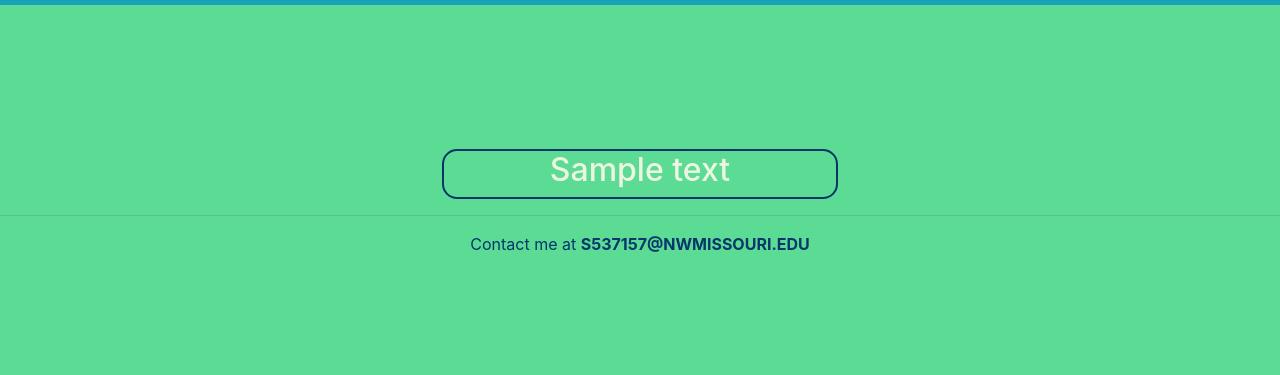
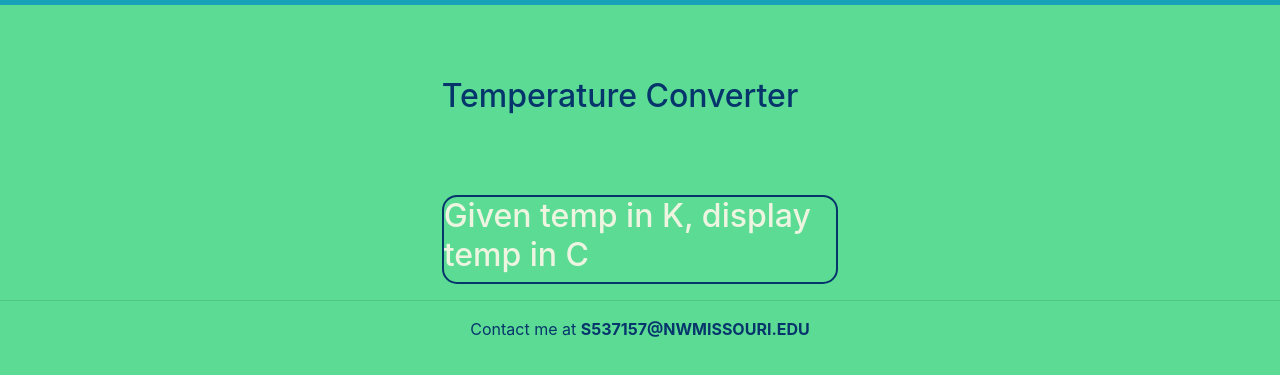
Before and after one commit to Rethima-Reddy/Temperature-Converter, a plain HTML site: page index.html in a window 1280 px wide. Shown: the part 57-432 px from the top of the page. Drawn offline with nearby package versions, Linux system fonts and the light colour scheme.

Commit message:
updated the template

```diff
--- a/index.html
+++ b/index.html
@@ -6,7 +6,7 @@
     <meta charset="UTF-8">
     <meta name="viewport" content="width=device-width, initial-scale=1.0">
     <meta http-equiv="X-UA-Compatible" content="ie=edge">
-    <title>MyTemplate</title>
+    <title>Temperature Converter</title>
     <!-- Link to css -->
     <link rel="stylesheet" href="https://maxcdn.bootstrapcdn.com/bootstrap/4.0.0/css/bootstrap.min.css"
         integrity="sha384-Gn5384xqQ1aoWXA+058RXPxPg6fy4IWvTNh0E263XmFcJlSAwiGgFAW/dAiS6JXm" crossorigin="anonymous">
@@ -47,16 +47,18 @@
     <div class="container-fluid c1">
         <div class="row">
             <div class="col-lg-4"></div>
-            <div class="col-lg-4">
+            <div class="col-lg-4 color1">
                 <br>
                 <br>
                 <br>
+                <h2>Temperature Converter</h2>
                 <br>
                 <br>
                 <br>
                 <div id="d1">
 
-                    <h2>Sample text</h2>
+                    <h2>Given temp in K, display temp in C</h2>
+
 
                 </div>
             </div>
```
